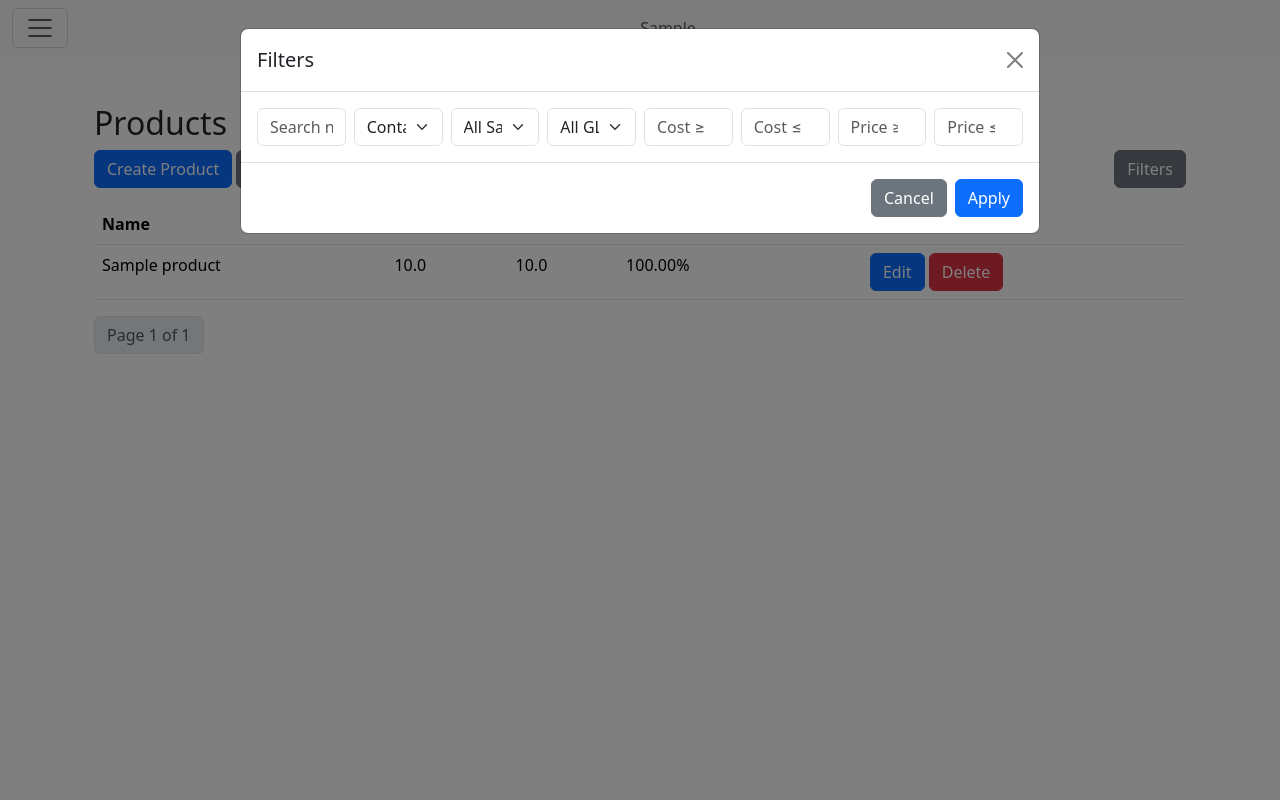
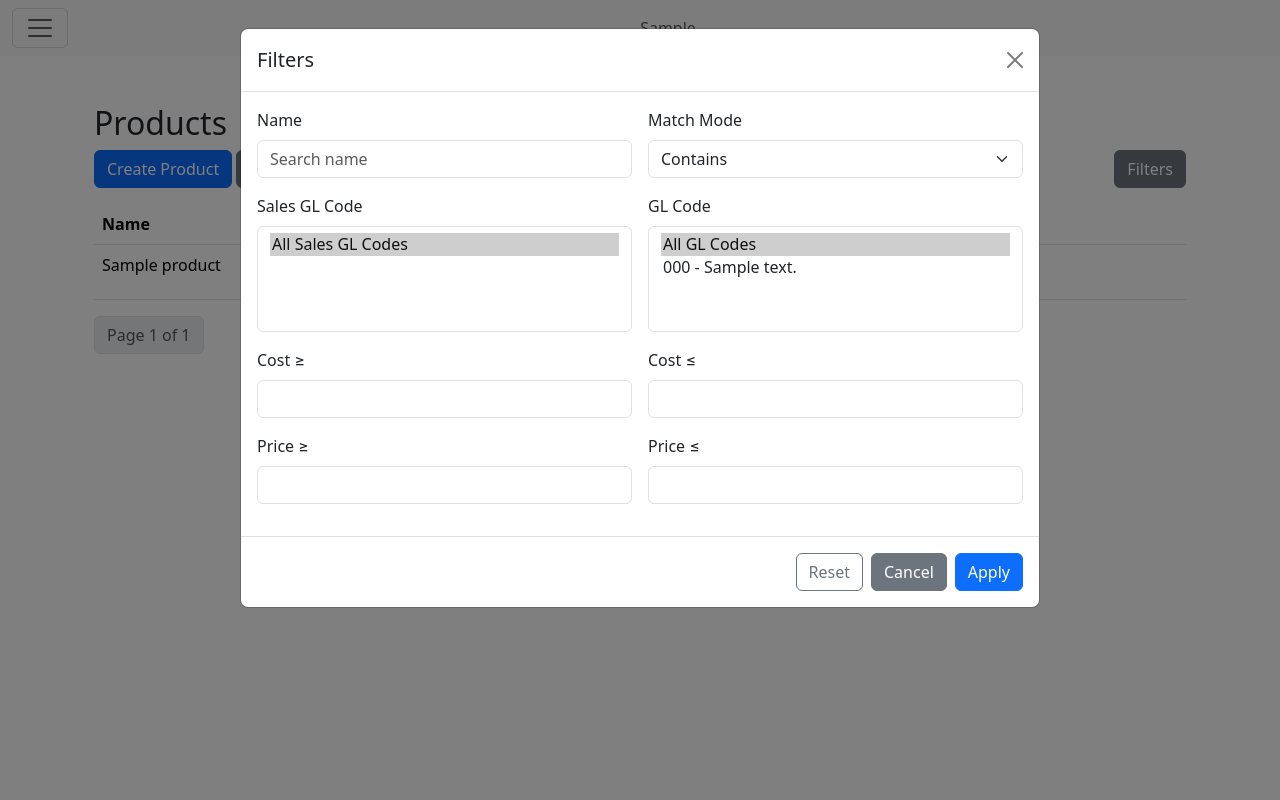
Before and after one commit to 0xCarti/InvoiceManager, a Flask app: page /products in a window 1280 px wide, after a click on "Filters". Run offline with Flask 3, Linux system fonts and the light colour scheme; a user stored in the database is signed in; tables that the repository leaves empty hold one stand-in row (values such as "Sample post"); some libraries are stand-ins or nearby versions.

Commit message:
Improve filter UI and multi-select support

```diff
--- a/app/routes/item_routes.py
+++ b/app/routes/item_routes.py
@@ -41,12 +41,16 @@
     page = request.args.get("page", 1, type=int)
     name_query = request.args.get("name_query", "")
     match_mode = request.args.get("match_mode", "contains")
-    gl_code_id = request.args.get("gl_code_id", type=int)
+    gl_code_ids = [
+        int(x) for x in request.args.getlist("gl_code_id") if x.isdigit()
+    ]
     archived = request.args.get("archived", "active")
     base_unit = request.args.get("base_unit")
     cost_min = request.args.get("cost_min", type=float)
     cost_max = request.args.get("cost_max", type=float)
-    vendor_id = request.args.get("vendor_id", type=int)
+    vendor_ids = [
+        int(x) for x in request.args.getlist("vendor_id") if x.isdigit()
+    ]
 
     query = Item.query
     if archived == "active":
@@ -65,10 +69,10 @@
         else:
             query = query.filter(Item.name.like(f"%{name_query}%"))
 
-    if gl_code_id is not None:
-        query = query.filter(Item.gl_code_id == gl_code_id)
+    if gl_code_ids:
+        query = query.filter(Item.gl_code_id.in_(gl_code_ids))
 
-    if vendor_id is not None:
+    if vendor_ids:
         query = (
             query.join(
                 PurchaseOrderItem, PurchaseOrderItem.item_id == Item.id
@@ -77,7 +81,7 @@
                 PurchaseOrder,
                 PurchaseOrderItem.purchase_order_id == PurchaseOrder.id,
             )
-            .filter(PurchaseOrder.vendor_id == vendor_id)
+            .filter(PurchaseOrder.vendor_id.in_(vendor_ids))
             .distinct()
         )
     if base_unit:
@@ -100,8 +104,12 @@
         .order_by(Item.base_unit)
     ]
     vendors = Vendor.query.order_by(Vendor.first_name, Vendor.last_name).all()
-    active_gl_code = db.session.get(GLCode, gl_code_id) if gl_code_id else None
-    active_vendor = db.session.get(Vendor, vendor_id) if vendor_id else None
+    active_gl_codes = (
+        GLCode.query.filter(GLCode.id.in_(gl_code_ids)).all() if gl_code_ids else []
+    )
+    active_vendors = (
+        Vendor.query.filter(Vendor.id.in_(vendor_ids)).all() if vendor_ids else []
+    )
     return render_template(
         "items/view_items.html",
         items=items,
@@ -109,16 +117,16 @@
         name_query=name_query,
         match_mode=match_mode,
         gl_codes=gl_codes,
-        gl_code_id=gl_code_id,
+        gl_code_ids=gl_code_ids,
         base_units=base_units,
         base_unit=base_unit,
         cost_min=cost_min,
         cost_max=cost_max,
-        active_gl_code=active_gl_code,
+        active_gl_codes=active_gl_codes,
         archived=archived,
         vendors=vendors,
-        vendor_id=vendor_id,
-        active_vendor=active_vendor,
+        vendor_ids=vendor_ids,
+        active_vendors=active_vendors,
     )
 
 
--- a/app/routes/product_routes.py
+++ b/app/routes/product_routes.py
@@ -26,8 +26,12 @@
     page = request.args.get("page", 1, type=int)
     name_query = request.args.get("name_query", "")
     match_mode = request.args.get("match_mode", "contains")
-    sales_gl_code_id = request.args.get("sales_gl_code_id", type=int)
-    gl_code_id = request.args.get("gl_code_id", type=int)
+    sales_gl_code_ids = [
+        int(x) for x in request.args.getlist("sales_gl_code_id") if x.isdigit()
+    ]
+    gl_code_ids = [
+        int(x) for x in request.args.getlist("gl_code_id") if x.isdigit()
+    ]
     cost_min = request.args.get("cost_min", type=float)
     cost_max = request.args.get("cost_max", type=float)
     price_min = request.args.get("price_min", type=float)
@@ -46,10 +50,10 @@
         else:
             query = query.filter(Product.name.like(f"%{name_query}%"))
 
-    if sales_gl_code_id:
-        query = query.filter(Product.sales_gl_code_id == sales_gl_code_id)
-    if gl_code_id:
-        query = query.filter(Product.gl_code_id == gl_code_id)
+    if sales_gl_code_ids:
+        query = query.filter(Product.sales_gl_code_id.in_(sales_gl_code_ids))
+    if gl_code_ids:
+        query = query.filter(Product.gl_code_id.in_(gl_code_ids))
 
     if cost_min is not None and cost_max is not None and cost_min > cost_max:
         flash("Invalid cost range: min cannot be greater than max.", "error")
@@ -74,12 +78,16 @@
     sales_gl_codes = (
         GLCode.query.filter(GLCode.code.like("4%")).order_by(GLCode.code).all()
     )
-    selected_sales_gl_code = (
-        db.session.get(GLCode, sales_gl_code_id) if sales_gl_code_id else None
+    selected_sales_gl_codes = (
+        GLCode.query.filter(GLCode.id.in_(sales_gl_code_ids)).all()
+        if sales_gl_code_ids
+        else []
     )
     gl_codes = GLCode.query.order_by(GLCode.code).all()
-    selected_gl_code = (
-        db.session.get(GLCode, gl_code_id) if gl_code_id else None
+    selected_gl_codes = (
+        GLCode.query.filter(GLCode.id.in_(gl_code_ids)).all()
+        if gl_code_ids
+        else []
     )
     return render_template(
         "products/view_products.html",
@@ -87,16 +95,16 @@
         delete_form=delete_form,
         name_query=name_query,
         match_mode=match_mode,
-        sales_gl_code_id=sales_gl_code_id,
+        sales_gl_code_ids=sales_gl_code_ids,
         sales_gl_codes=sales_gl_codes,
-        selected_sales_gl_code=selected_sales_gl_code,
-        gl_code_id=gl_code_id,
+        selected_sales_gl_codes=selected_sales_gl_codes,
+        gl_code_ids=gl_code_ids,
         cost_min=cost_min,
         cost_max=cost_max,
         price_min=price_min,
         price_max=price_max,
         gl_codes=gl_codes,
-        selected_gl_code=selected_gl_code,
+        selected_gl_codes=selected_gl_codes,
     )
 
 
--- a/app/templates/products/view_products.html
+++ b/app/templates/products/view_products.html
@@ -26,60 +26,77 @@
                     <button type="button" class="btn-close" data-bs-dismiss="modal" aria-label="Close"></button>
                 </div>
                 <div class="modal-body">
-                    <form id="filter-form" method="get" class="row g-2">
-                        <div class="col">
-                            <input type="text" name="name_query" class="form-control" placeholder="Search name" value="{{ name_query or '' }}">
+                    <form id="filter-form" method="get">
+                        <div class="row g-3 mb-3">
+                            <div class="col-md-6">
+                                <label for="name_query" class="form-label">Name</label>
+                                <input type="text" id="name_query" name="name_query" class="form-control" placeholder="Search name" value="{{ name_query or '' }}">
                             </div>
-                        <div class="col">
-                            <select name="match_mode" class="form-select">
+                            <div class="col-md-6">
+                                <label for="match_mode" class="form-label">Match Mode</label>
+                                <select id="match_mode" name="match_mode" class="form-select">
                                     <option value="exact" {% if match_mode == 'exact' %}selected{% endif %}>Exact</option>
                                     <option value="startswith" {% if match_mode == 'startswith' %}selected{% endif %}>Starts with</option>
                                     <option value="contains" {% if match_mode == 'contains' %}selected{% endif %}>Contains</option>
                                     <option value="not_contains" {% if match_mode == 'not_contains' %}selected{% endif %}>Does not contain</option>
                                 </select>
                             </div>
-                        <div class="col">
-                            <select name="sales_gl_code_id" class="form-select">
-                                <option value="">All Sales GL Codes</option>
+                        </div>
+                        <div class="row g-3 mb-3">
+                            <div class="col-md-6">
+                                <label for="sales_gl_code_id" class="form-label">Sales GL Code</label>
+                                <select id="sales_gl_code_id" name="sales_gl_code_id" class="form-select" multiple>
+                                    <option value="" {% if not sales_gl_code_ids %}selected{% endif %}>All Sales GL Codes</option>
                                     {% for gl in sales_gl_codes %}
-                                <option value="{{ gl.id }}" {% if sales_gl_code_id == gl.id %}selected{% endif %}>{{ gl.code }} - {{ gl.description }}</option>
+                                    <option value="{{ gl.id }}" {% if gl.id in sales_gl_code_ids %}selected{% endif %}>{{ gl.code }} - {{ gl.description }}</option>
                                     {% endfor %}
                                 </select>
                             </div>
-                        <div class="col">
-                            <select name="gl_code_id" class="form-select">
-                                <option value="">All GL Codes</option>
+                            <div class="col-md-6">
+                                <label for="gl_code_id" class="form-label">GL Code</label>
+                                <select id="gl_code_id" name="gl_code_id" class="form-select" multiple>
+                                    <option value="" {% if not gl_code_ids %}selected{% endif %}>All GL Codes</option>
                                     {% for gl in gl_codes %}
-                                <option value="{{ gl.id }}" {% if gl_code_id == gl.id %}selected{% endif %}>{{ gl.code }} - {{ gl.description }}</option>
+                                    <option value="{{ gl.id }}" {% if gl.id in gl_code_ids %}selected{% endif %}>{{ gl.code }} - {{ gl.description }}</option>
                                     {% endfor %}
                                 </select>
                             </div>
-                        <div class="col">
-                            <input type="number" step="0.01" name="cost_min" class="form-control" placeholder="Cost ≥" value="{{ cost_min if cost_min is not none else '' }}">
                         </div>
-                        <div class="col">
-                            <input type="number" step="0.01" name="cost_max" class="form-control" placeholder="Cost ≤" value="{{ cost_max if cost_max is not none else '' }}">
+                        <div class="row g-3 mb-3">
+                            <div class="col-md-6">
+                                <label for="cost_min" class="form-label">Cost ≥</label>
+                                <input type="number" step="0.01" id="cost_min" name="cost_min" class="form-control" value="{{ cost_min if cost_min is not none else '' }}">
                             </div>
-                        <div class="col">
-                            <input type="number" step="0.01" name="price_min" class="form-control" placeholder="Price ≥" value="{{ price_min if price_min is not none else '' }}">
+                            <div class="col-md-6">
+                                <label for="cost_max" class="form-label">Cost ≤</label>
+                                <input type="number" step="0.01" id="cost_max" name="cost_max" class="form-control" value="{{ cost_max if cost_max is not none else '' }}">
                             </div>
-                        <div class="col">
-                            <input type="number" step="0.01" name="price_max" class="form-control" placeholder="Price ≤" value="{{ price_max if price_max is not none else '' }}">
+                        </div>
+                        <div class="row g-3 mb-3">
+                            <div class="col-md-6">
+                                <label for="price_min" class="form-label">Price ≥</label>
+                                <input type="number" step="0.01" id="price_min" name="price_min" class="form-control" value="{{ price_min if price_min is not none else '' }}">
+                            </div>
+                            <div class="col-md-6">
+                                <label for="price_max" class="form-label">Price ≤</label>
+                                <input type="number" step="0.01" id="price_max" name="price_max" class="form-control" value="{{ price_max if price_max is not none else '' }}">
+                            </div>
                         </div>
                     </form>
                 </div>
                 <div class="modal-footer">
+                    <a href="{{ url_for('product.view_products') }}" class="btn btn-outline-secondary">Reset</a>
                     <button type="button" class="btn btn-secondary" data-bs-dismiss="modal">Cancel</button>
                     <button type="submit" form="filter-form" class="btn btn-primary">Apply</button>
                 </div>
             </div>
         </div>
     </div>
-    {% if selected_sales_gl_code %}
-    <p>Filtering by Sales GL Code: {{ selected_sales_gl_code.code }}{% if selected_sales_gl_code.description %} - {{ selected_sales_gl_code.description }}{% endif %}</p>
+    {% if selected_sales_gl_codes %}
+    <p>Filtering by Sales GL Code: {{ selected_sales_gl_codes | map(attribute='code') | join(', ') }}</p>
     {% endif %}
-    {% if selected_gl_code %}
-    <p>Filtering by GL Code: {{ selected_gl_code.code }}{% if selected_gl_code.description %} - {{ selected_gl_code.description }}{% endif %}</p>
+    {% if selected_gl_codes %}
+    <p>Filtering by GL Code: {{ selected_gl_codes | map(attribute='code') | join(', ') }}</p>
     {% endif %}
     <div class="table-responsive">
     <table class="table">
@@ -115,7 +132,7 @@
         <ul class="pagination">
             {% if products.has_prev %}
             <li class="page-item">
-                <a class="page-link" href="{{ url_for('product.view_products', page=products.prev_num, name_query=name_query, match_mode=match_mode, sales_gl_code_id=sales_gl_code_id, gl_code_id=gl_code_id, cost_min=cost_min, cost_max=cost_max, price_min=price_min, price_max=price_max) }}">Previous</a>
+                <a class="page-link" href="{{ url_for('product.view_products', page=products.prev_num, name_query=name_query, match_mode=match_mode, sales_gl_code_id=sales_gl_code_ids, gl_code_id=gl_code_ids, cost_min=cost_min, cost_max=cost_max, price_min=price_min, price_max=price_max) }}">Previous</a>
             </li>
             {% endif %}
             <li class="page-item disabled">
@@ -123,7 +140,7 @@
             </li>
             {% if products.has_next %}
             <li class="page-item">
-                <a class="page-link" href="{{ url_for('product.view_products', page=products.next_num, name_query=name_query, match_mode=match_mode, sales_gl_code_id=sales_gl_code_id, gl_code_id=gl_code_id, cost_min=cost_min, cost_max=cost_max, price_min=price_min, price_max=price_max) }}">Next</a>
+                <a class="page-link" href="{{ url_for('product.view_products', page=products.next_num, name_query=name_query, match_mode=match_mode, sales_gl_code_id=sales_gl_code_ids, gl_code_id=gl_code_ids, cost_min=cost_min, cost_max=cost_max, price_min=price_min, price_max=price_max) }}">Next</a>
             </li>
             {% endif %}
         </ul>
```
Also changed, not shown: app/templates/items/view_items.html (+16 -13 lines), tests/test_item_gl_filter.py (+16 -6 lines), tests/test_item_vendor_filter.py (+28 -7 lines), tests/test_product_routes_additional.py (+23 -0 lines). Lines whose indentation alone changed are shown as unchanged.
